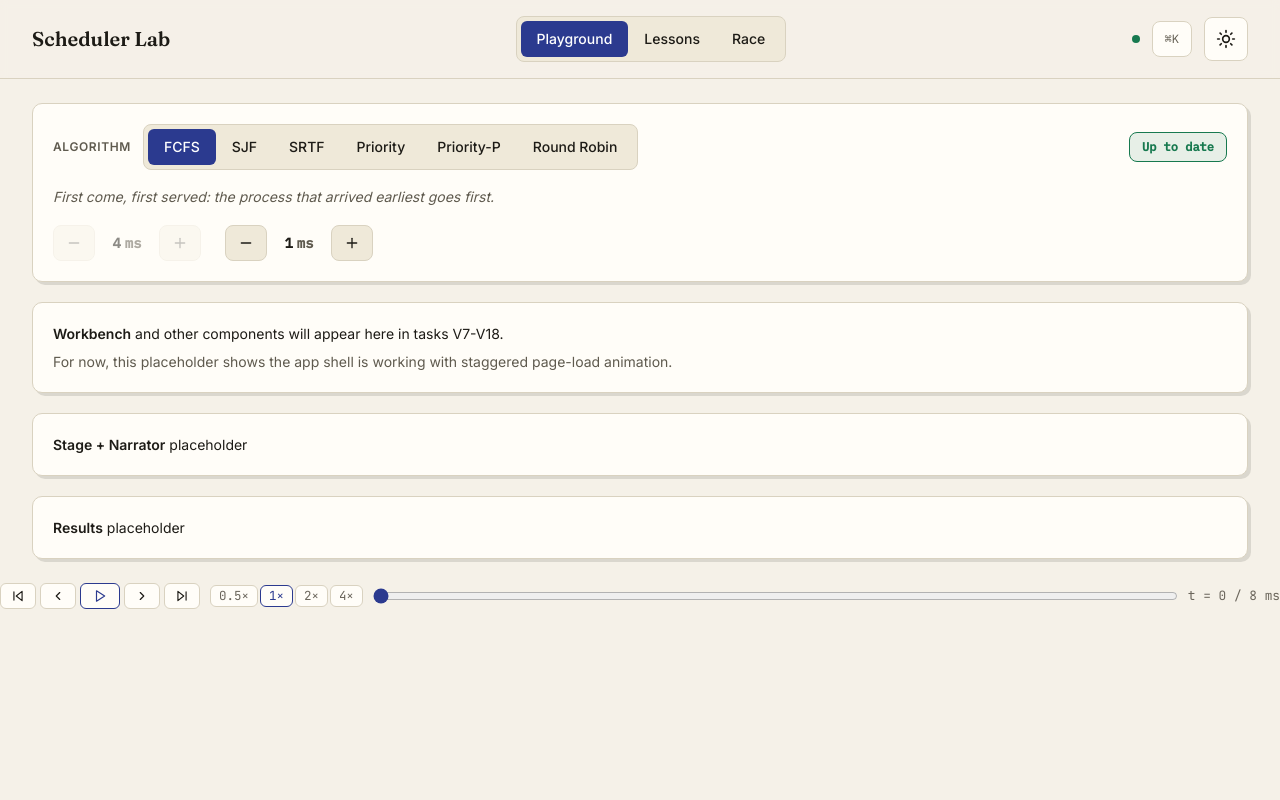
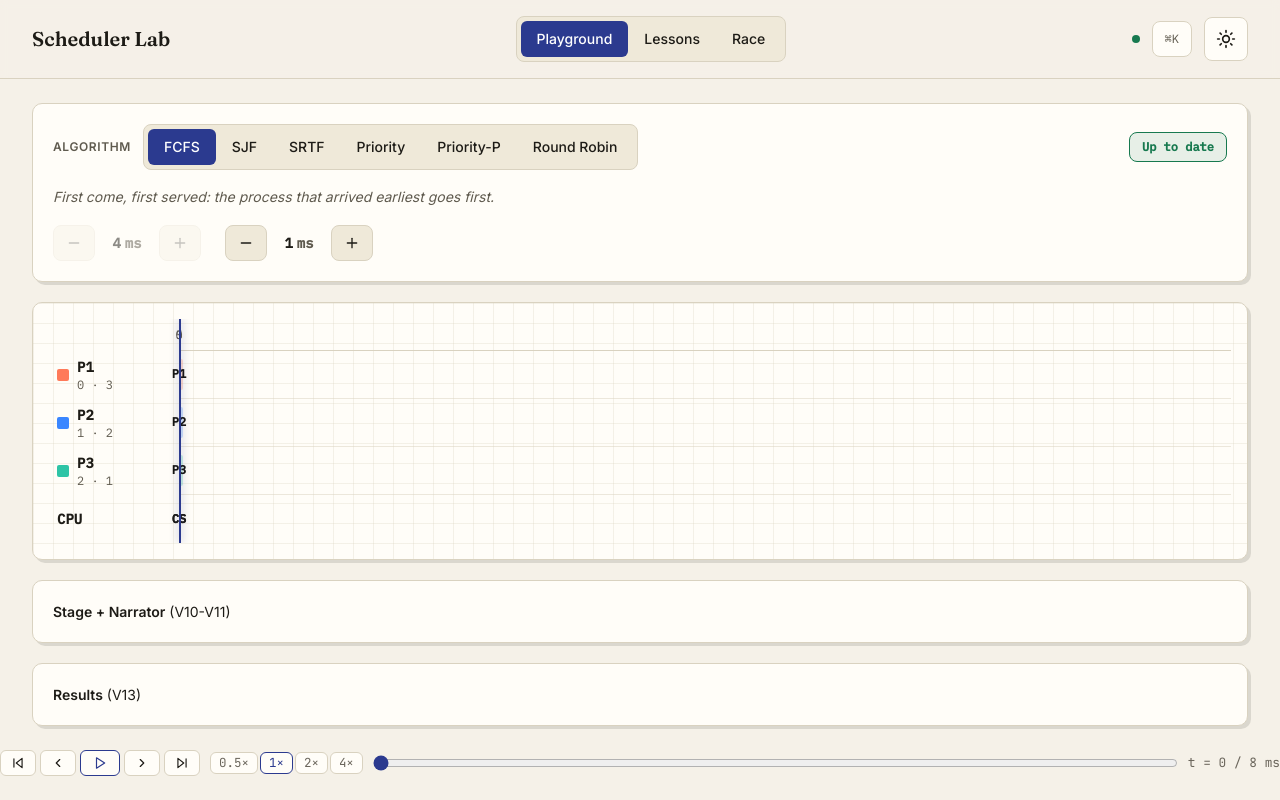
Before and after one commit to peepladivye-eng/Task-Scheduler-Visualizer-Lab, a React (Vite) app in the folder web/: page / in a window 1280 px wide. Built offline with nearby package versions, Linux system fonts and the light colour scheme.

Commit message:
V8 Workbench read-only: Gantt timeline with progressive fill, playhead, linked highlight

```diff
--- a/web/src/App.tsx
+++ b/web/src/App.tsx
@@ -1,13 +1,16 @@
 import React from 'react'
 import { motion } from 'framer-motion'
 import { container, rise } from './design/motion'
+import { useStudio } from './store/useStudio'
 import Header from './components/Header'
 import ScenarioBar from './components/ScenarioBar'
+import Workbench from './components/Workbench'
 import Transport from './components/Transport'
 
 export default function App() {
-  // Below 1100px, show responsive warning
   const [width, setWidth] = React.useState(typeof window !== 'undefined' ? window.innerWidth : 1920)
+  const trace = useStudio((s) => s.trace)
+  const t = useStudio((s) => s.t)
 
   React.useEffect(() => {
     const handleResize = () => setWidth(window.innerWidth)
@@ -23,10 +26,10 @@ export default function App() {
             Window Too Narrow
           </h2>
           <p className="text-muted">
-            This application requires a window width of at least 1100px. Please resize your browser or use a larger display.
+            This application requires a window width of at least 1100px.
           </p>
           <p className="font-mono text-sm text-muted">
-            Current width: {width}px
+            Current: {width}px
           </p>
         </div>
       </div>
@@ -47,25 +50,22 @@ export default function App() {
           <ScenarioBar />
         </motion.div>
 
+        {trace ? (
+          <motion.div variants={rise}>
+            <Workbench trace={trace} t={t} />
+          </motion.div>
+        ) : (
+          <motion.div variants={rise} className="sheet">
+            <p className="text-muted">Loading scheduler...</p>
+          </motion.div>
+        )}
+
         <motion.div variants={rise} className="sheet">
-          <p className="text-ink">
-            <strong>Workbench</strong> and other components will appear here in tasks V7-V18.
-          </p>
-          <p className="text-muted text-sm mt-2">
-            For now, this placeholder shows the app shell is working with staggered page-load animation.
-          </p>
+          <p className="text-ink"><strong>Stage + Narrator</strong> (V10-V11)</p>
         </motion.div>
 
         <motion.div variants={rise} className="sheet">
-          <p className="text-ink">
-            <strong>Stage + Narrator</strong> placeholder
-          </p>
-        </motion.div>
-
-        <motion.div variants={rise} className="sheet">
-          <p className="text-ink">
-            <strong>Results</strong> placeholder
-          </p>
+          <p className="text-ink"><strong>Results</strong> (V13)</p>
         </motion.div>
       </motion.main>
 
--- /dev/null
+++ b/web/src/components/Workbench.tsx
@@ -0,0 +1,247 @@
+import React, { useRef, useEffect, useState } from 'react'
+import { motion, useReducedMotion } from 'framer-motion'
+import { useStudio } from '../store/useStudio'
+import { useFocus, focusProps, dimClass } from '../store/useFocus'
+import { makeScale } from '../lib/timeScale'
+import { totalTime } from '../lib/deriveState'
+import type { Trace } from '../types/trace'
+
+const PID_COLORS = [
+  '#ff7a59', '#3a86ff', '#2ec4a6', '#ffbe0b', '#9b5de5',
+  '#ef476f', '#06a77d', '#f78c6b', '#118ab2', '#8ac926'
+]
+
+function getPidColor(pid: number): string {
+  return PID_COLORS[(pid - 1) % 10]
+}
+
+interface WorkbenchProps {
+  trace: Trace
+  t: number
+}
+
+export default function Workbench({ trace, t }: WorkbenchProps) {
+  const containerRef = useRef<HTMLDivElement>(null)
+  const [containerWidth, setContainerWidth] = useState(1000)
+  const reducedMotion = useReducedMotion()
+  const speed = useStudio((s) => s.speed)
+  const focusPid = useFocus((s) => s.pid)
+
+  // Measure container
+  useEffect(() => {
+    const el = containerRef.current
+    if (!el) return
+    const ro = new ResizeObserver((entries) => {
+      const w = entries[0]?.contentRect.width
+      if (w && w > 0) setContainerWidth(w - 130) // subtract label column
+    })
+    ro.observe(el)
+    return () => ro.disconnect()
+  }, [])
+
+  const total = totalTime(trace)
+  const scale = makeScale(total, containerWidth)
+  const { ppt, xFor, width: timelineWidth } = scale
+
+  // Playhead animation duration
+  const playheadDuration = reducedMotion ? 0 : (500 / speed) / 1000
+
+  // Group timeline by pid
+  const processList = trace.processes.sort((a, b) => a.pid - b.pid)
+
+  return (
+    <div className="sheet space-y-0 p-0 overflow-hidden">
+      <div className="grid-paper p-4">
+        <div ref={containerRef} className="overflow-x-auto">
+          <div className="flex">
+            {/* Sticky label column */}
+            <div className="w-[130px] flex-shrink-0 space-y-0">
+              {/* Ruler header */}
+              <div className="h-8" />
+
+              {/* Process labels */}
+              {processList.map((proc) => {
+                const color = getPidColor(proc.pid)
+                return (
+                  <div
+                    key={proc.pid}
+                    className={`h-12 flex items-center gap-2 px-2 ${dimClass(focusPid, proc.pid)}`}
+                    {...focusProps(proc.pid)}
+                  >
+                    <div
+                      className="w-3 h-3 rounded-sm flex-shrink-0"
+                      style={{ backgroundColor: color }}
+                    />
+                    <div className="flex-1">
+                      <div className="font-mono font-semibold text-sm text-ink">
+                        P{proc.pid}
+                      </div>
+                      <div className="font-mono text-xs text-muted">
+                        {proc.arrival} · {proc.burst}
+                      </div>
+                    </div>
+                  </div>
+                )
+              })}
+
+              {/* CPU row label */}
+              <div className="h-12 flex items-center px-2">
+                <div className="font-mono font-semibold text-sm text-ink">CPU</div>
+              </div>
+            </div>
+
+            {/* Timeline area */}
+            <div className="flex-1 relative" style={{ width: timelineWidth }}>
+              {/* Ruler */}
+              <div className="h-8 relative border-b border-line">
+                {Array.from({ length: total + 1 }, (_, i) => i).map((tick) => {
+                  const x = xFor(tick)
+                  const showLabel = ppt >= 20 || tick % 5 === 0
+                  return (
+                    <div
+                      key={tick}
+                      className="absolute top-0"
+                      style={{ left: x }}
+                    >
+                      <div className="w-px h-2 bg-line" />
+                      {showLabel && (
+                        <div className="absolute top-2 left-0 -translate-x-1/2 font-mono text-xs text-muted">
+                          {tick}
+                        </div>
+                      )}
+                    </div>
+                  )
+                })}
+              </div>
+
+              {/* Process lanes */}
+              {processList.map((proc) => {
+                const color = getPidColor(proc.pid)
+                const segments = trace.timeline.filter((seg) => seg.pid === proc.pid && seg.type === 'run')
+
+                return (
+                  <div
+                    key={proc.pid}
+                    className={`h-12 relative border-b border-line/50 ${dimClass(focusPid, proc.pid)}`}
+                    {...focusProps(proc.pid)}
+                  >
+                    {/* Arrival tick */}
+                    <div
+                      className="absolute top-0 w-0.5 h-full bg-muted/50"
+                      style={{ left: xFor(proc.arrival) }}
+                    />
+
+                    {/* Run segments */}
+                    {segments.map((seg, idx) => {
+                      const x = xFor(seg.t_start)
+                      const w = xFor(seg.t_end) - x
+                      const progress = seg.t_start < t
+                        ? Math.min(1, (t - seg.t_start) / (seg.t_end - seg.t_start))
+                        : 0
+
+                      return (
+                        <div key={idx} className="absolute top-2 bottom-2" style={{ left: x, width: w }}>
+                          {/* Ghost outline */}
+                          <div
+                            className="absolute inset-0 rounded opacity-25 border-2"
+                            style={{ borderColor: color }}
+                          />
+                          {/* Progressive fill */}
+                          <motion.div
+                            className="absolute inset-0 rounded"
+                            style={{
+                              backgroundColor: color,
+                              width: `${progress * 100}%`,
+                            }}
+                            transition={
+                              reducedMotion
+                                ? { duration: 0 }
+                                : { duration: playheadDuration, ease: 'linear' }
+                            }
+                          >
+                            <div className="absolute inset-0 flex items-center justify-center">
+                              <span className="font-mono text-xs font-semibold" style={{ color: 'rgb(21 20 15)' }}>
+                                P{proc.pid}
+                              </span>
+                            </div>
+                          </motion.div>
+                        </div>
+                      )
+                    })}
+                  </div>
+                )
+              })}
+
+              {/* CPU row */}
+              <div className="h-12 relative">
+                {trace.timeline.map((seg, idx) => {
+                  const x = xFor(seg.t_start)
+                  const w = xFor(seg.t_end) - x
+                  const progress = seg.t_start < t
+                    ? Math.min(1, (t - seg.t_start) / (seg.t_end - seg.t_start))
+                    : 0
+
+                  if (seg.type === 'idle') {
+                    return (
+                      <div key={idx} className="absolute top-2 bottom-2 hatch-idle rounded" style={{ left: x, width: w }}>
+                        <div className="absolute inset-0 flex items-center justify-center">
+                          <span className="font-mono text-xs text-muted">idle</span>
+                        </div>
+                      </div>
+                    )
+                  }
+
+                  if (seg.type === 'context_switch' && seg.pid) {
+                    return (
+                      <div key={idx} className="absolute top-2 bottom-2 hatch-cs rounded" style={{ left: x, width: w }}>
+                        <div className="absolute inset-0 flex items-center justify-center">
+                          <span className="font-mono text-xs font-semibold text-ink">CS</span>
+                        </div>
+                      </div>
+                    )
+                  }
+
+                  if (seg.type === 'run' && seg.pid) {
+                    const color = getPidColor(seg.pid)
+                    return (
+                      <div key={idx} className="absolute top-2 bottom-2" style={{ left: x, width: w }}>
+                        <motion.div
+                          className="absolute inset-0 rounded"
+                          style={{
+                            backgroundColor: color,
+                            width: `${progress * 100}%`,
+                          }}
+                          transition={
+                            reducedMotion
+                              ? { duration: 0 }
+                              : { duration: playheadDuration, ease: 'linear' }
+                          }
+                        />
+                      </div>
+                    )
+                  }
+
+                  return null
+                })}
+              </div>
+
+              {/* Playhead */}
+              <motion.div
+                className="absolute top-0 bottom-0 w-0.5 bg-accent pointer-events-none"
+                style={{
+                  left: xFor(t),
+                  boxShadow: '0 0 8px rgb(var(--accent) / 0.5)',
+                }}
+                transition={
+                  reducedMotion
+                    ? { duration: 0 }
+                    : { duration: playheadDuration, ease: 'linear' }
+                }
+              />
+            </div>
+          </div>
+        </div>
+      </div>
+    </div>
+  )
+}
```
